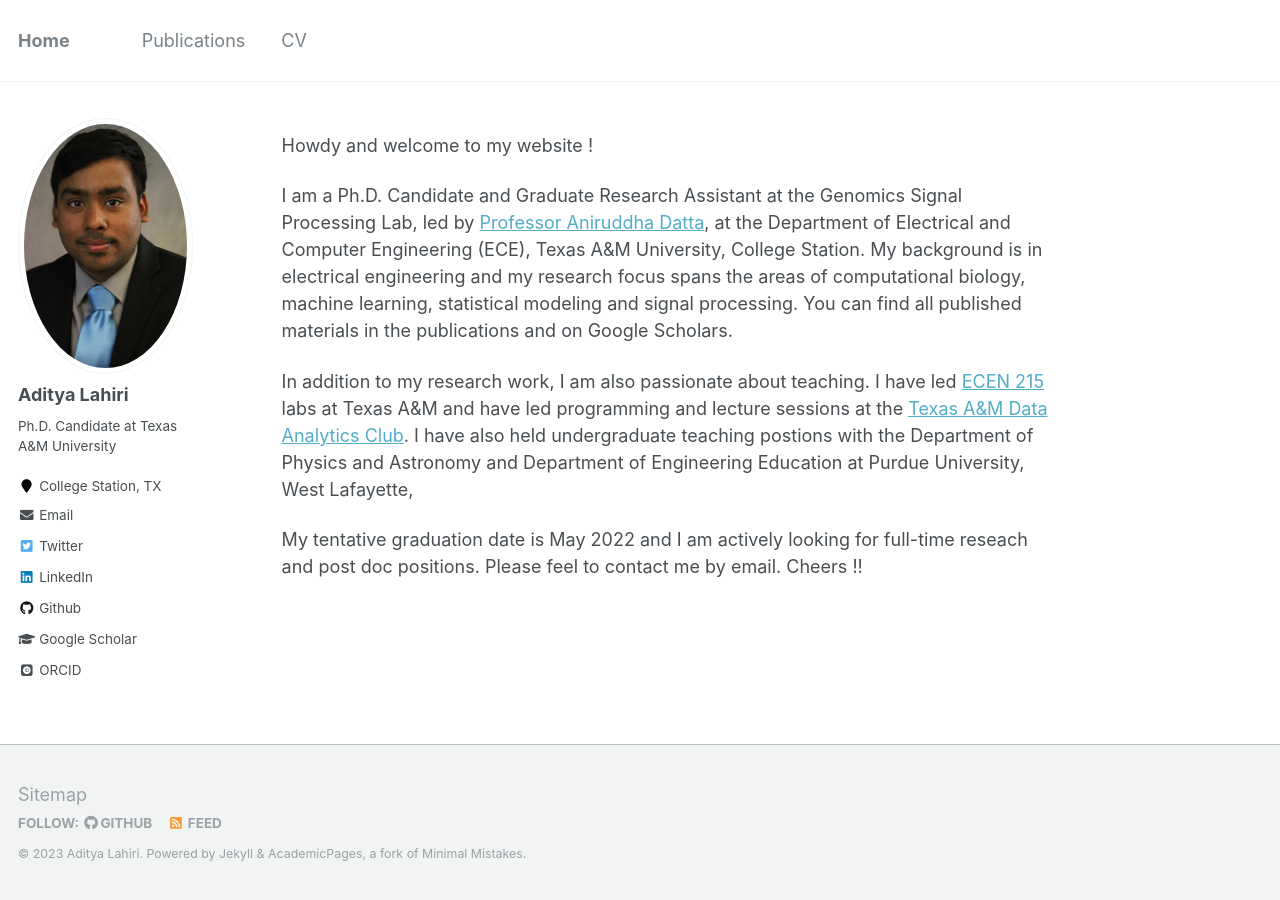
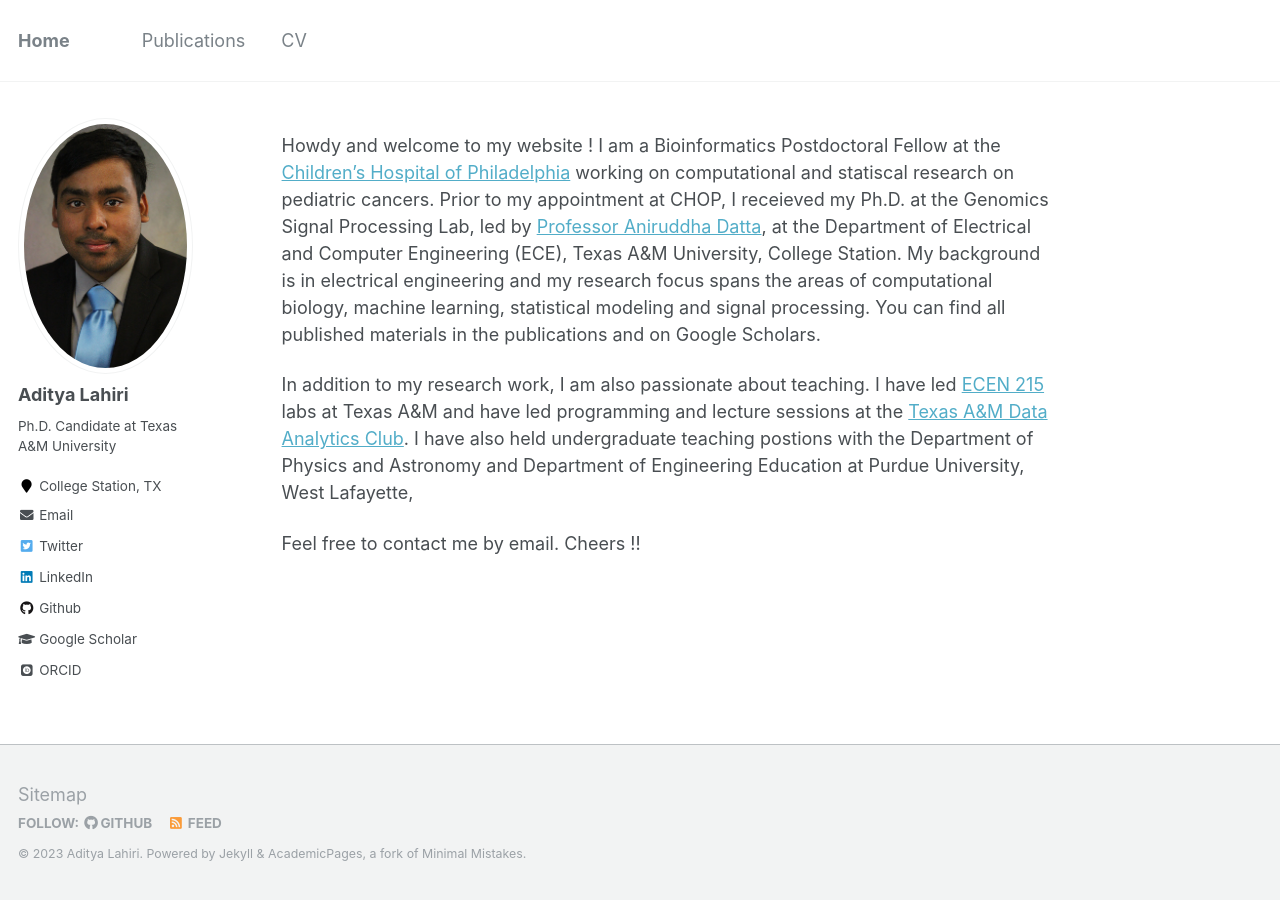
Before and after one commit to adilahiri/lahiri.github.io, a Jekyll site: the page built from _pages/about.md, in a window 1280 px wide. Built offline with Jekyll 4.4.1, drawn with Linux system fonts in a browser that asks for light colours; some web fonts are replaced.

Commit message:
Update readme

```diff
--- a/_pages/about.md
+++ b/_pages/about.md
@@ -9,9 +9,8 @@ redirect_from:
 ---
 
 Howdy and welcome to my website !
-
-I am a Ph.D. Candidate and Graduate Research Assistant at the Genomics Signal Processing Lab, led by [Professor Aniruddha Datta](https://engineering.tamu.edu/electrical/profiles/adatta.html), at the Department of Electrical and Computer Engineering (ECE), Texas A&M University, College Station. My background is in electrical engineering and my research focus spans the areas of computational biology, machine learning, statistical modeling and signal processing. You can find all published materials in the publications and on Google Scholars.
+I am a Bioinformatics Postdoctoral Fellow at the [Children's Hospital of Philadelphia](wwww.chop.edu) working on computational and statiscal research on pediatric cancers. Prior to my appointment at CHOP, I receieved my Ph.D.  at the Genomics Signal Processing Lab, led by [Professor Aniruddha Datta](https://engineering.tamu.edu/electrical/profiles/adatta.html), at the Department of Electrical and Computer Engineering (ECE), Texas A&M University, College Station. My background is in electrical engineering and my research focus spans the areas of computational biology, machine learning, statistical modeling and signal processing. You can find all published materials in the publications and on Google Scholars.
 
 In addition to my research work, I am also passionate about teaching. I have led [ECEN 215](https://catalog.tamu.edu/undergraduate/course-descriptions/ecen/) labs at Texas A&M and have led programming and lecture sessions at the [Texas A&M Data Analytics Club](https://tamuanalytics.com/). I have also held undergraduate teaching postions with the Department of Physics and Astronomy and Department of Engineering Education at Purdue University, West Lafayette,
 
-My tentative graduation date is May 2022 and I am actively looking for full-time reseach and post doc positions. Please feel to contact me by email. Cheers !!
+Feel free to contact me by email. Cheers !!
```
